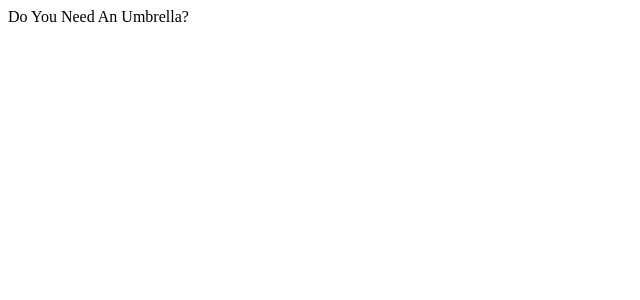
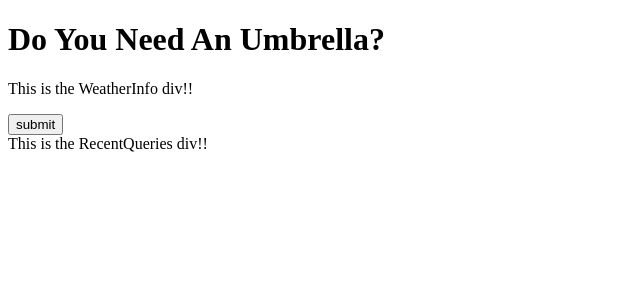
Before and after one commit to tom-wagner/MVP, a React app: page / in a window 1280 px wide. Shown: the top 300 px of the page, without its empty margins (0-640 px from the left). Built offline with nearby package versions, Linux system fonts and the light colour scheme; the HTML template or start-up script is replaced by a standard one.

Commit message:
Configured button to test client-side POST request

```diff
--- /dev/null
+++ b/client/src/RecentQueries.jsx
@@ -0,0 +1,12 @@
+import React from 'react';
+import ReactDOM from 'react-dom';
+
+function RecentQueries(props) {
+  return (
+    <div>
+      This is the RecentQueries div!!
+    </div>
+  );
+}
+
+module.exports = RecentQueries;
--- /dev/null
+++ b/client/src/WeatherInfo.jsx
@@ -0,0 +1,14 @@
+import React from 'react';
+import ReactDOM from 'react-dom';
+
+function WeatherInfo({getAndPostWeather}) {
+  return (
+    <div>
+      <p>This is the WeatherInfo div!!</p>
+      <input type="submit" value="submit" onClick={getAndPostWeather} />
+    </div>
+  );
+}
+
+
+module.exports = WeatherInfo;
--- a/client/src/index.jsx
+++ b/client/src/index.jsx
@@ -1,19 +1,38 @@
 import React from 'react';
 import ReactDOM from 'react-dom';
-// import AnyComponent from './components/filename.jsx'
+import WeatherInfo from './WeatherInfo.jsx'
+import RecentQueries from './RecentQueries.jsx'
+
+import axios from 'axios'
 
 class App extends React.Component {
   constructor(props) {
   	super(props)
   	this.state = {
 
-  	}
+    }
+    this.getAndPostWeather = this.getAndPostWeather.bind(this);
+  }
+
+  getAndPostWeather(zip) {
+    let options = {
+      method: 'POST',
+      url: '/weather',
+    }
+    if (zip) { options.params = { zipCode: zip }}
+
+    return axios(options)
+      .then((result) => {
+
+      })
   }
 
   render () {
     return (
       <div>
-        <div>Do You Need An Umbrella?</div>
+        <h1>Do You Need An Umbrella?</h1>
+        <WeatherInfo getAndPostWeather={this.getAndPostWeather} />
+        <RecentQueries />
       </div>
     )
   }
```
Also changed, not shown: 2 other files (tests, documents, lock files or other folders).
